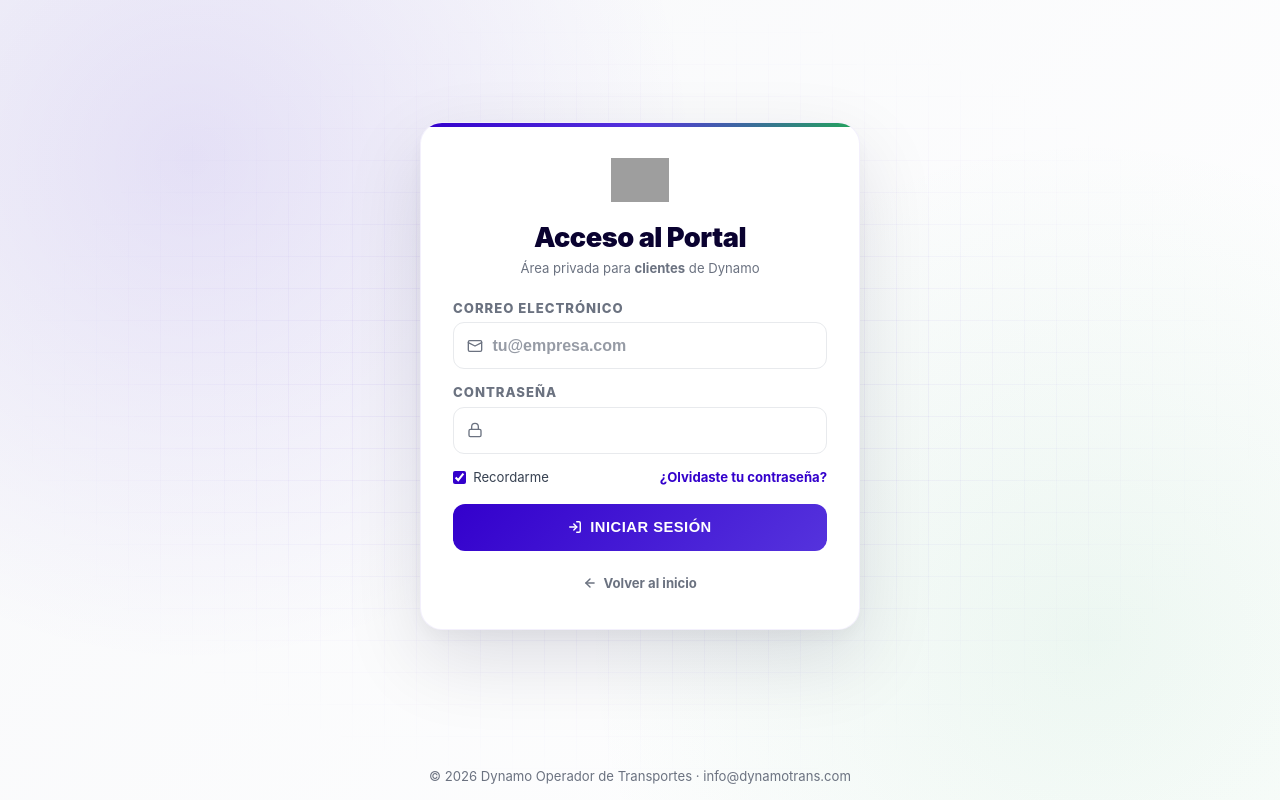
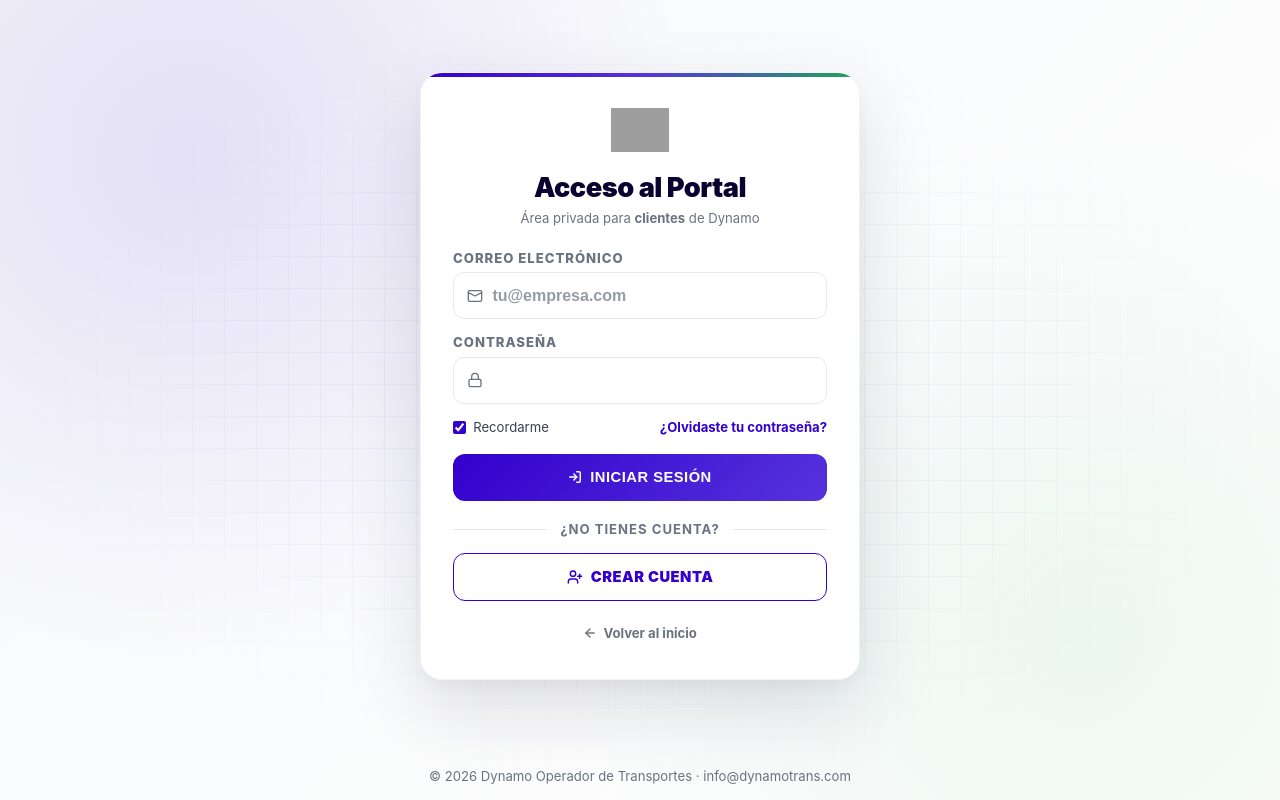
Before and after one commit to dynamotrans/dynamo-web, a Next.js app: page /panel/entrar in a window 1280 px wide. Built offline with nearby package versions, Linux system fonts and the light colour scheme; no server answers; grey boxes are pictures that could not be loaded.

Commit message:
feat(plataforma): vuelve el botón Crear cuenta en la entrada; al pulsarlo avisa de que el alta online llega pronto y ofrece email y WhatsApp
Co-Authored-By: Claude Opus 5.5 <noreply@anthropic.com>
Claude-Session: https://claude.ai/code/session_01S9g37D3SiP7RBw26g6KSrZ

```diff
--- /dev/null
+++ b/app/panel/entrar/CrearCuenta.tsx
@@ -0,0 +1,31 @@
+'use client';
+
+import { useState } from 'react';
+import { IcoInfo } from '@/components/Iconos';
+
+// "Crear cuenta" se queda con el diseño de portal.html, pero el alta de clientes aún no
+// está abierta (etapa B): al pulsarlo se avisa y se ofrece el contacto.
+export default function CrearCuenta() {
+  const [abierto, setAbierto] = useState(false);
+  return (
+    <>
+      <div className="portal-divider">¿No tienes cuenta?</div>
+      <button type="button" className="portal-create" aria-expanded={abierto}
+              onClick={() => setAbierto(true)}>
+        <svg viewBox="0 0 24 24" fill="none" stroke="currentColor" strokeWidth="2.2" strokeLinecap="round" strokeLinejoin="round" aria-hidden="true"><path d="M16 21v-2a4 4 0 0 0-4-4H6a4 4 0 0 0-4 4v2" /><circle cx="9" cy="7" r="4" /><line x1="19" y1="8" x2="19" y2="14" /><line x1="22" y1="11" x2="16" y2="11" /></svg>
+        Crear cuenta
+      </button>
+      {abierto && (
+        <div className="warn info portal-aviso-alta" role="status">
+          <IcoInfo />
+          <div>
+            <strong>El alta online estará disponible muy pronto.</strong> Mientras tanto, escríbenos
+            a <a href="mailto:info@dynamotrans.com?subject=Quiero%20crear%20una%20cuenta%20en%20la%20plataforma">info@dynamotrans.com</a> o
+            por <a href="https://wa.me/34628995709" target="_blank" rel="noopener">WhatsApp</a> y
+            te creamos la cuenta.
+          </div>
+        </div>
+      )}
+    </>
+  );
+}
--- a/app/panel/entrar/entrar.css
+++ b/app/panel/entrar/entrar.css
@@ -181,3 +181,6 @@
 .portal-submit:disabled { opacity: 0.7; cursor: wait; transform: none; box-shadow: none; }
 @media (prefers-reduced-motion: reduce) { .portal-card, .portal-bg { animation: none; } }
 .portal-card > .portal-back { margin-top: 0.9rem; }
+.portal-create { cursor: pointer; font-family: inherit; }
+.portal-aviso-alta { margin: 0.8rem 0 0; text-align: left; }
+.portal-aviso-alta a { color: var(--purple); font-weight: 700; }
--- a/app/panel/entrar/page.tsx
+++ b/app/panel/entrar/page.tsx
@@ -1,14 +1,14 @@
 import { configSupabase } from '@/lib/supabase/server';
 import SinConfigurar from '@/components/SinConfigurar';
 import FormEntrar from './FormEntrar';
+import CrearCuenta from './CrearCuenta';
 import './entrar.css';
 
 export const dynamic = 'force-dynamic';
 
 // Mismo diseño que portal.html (la pantalla de acceso aprobada), con el login real.
-// Fuera del mockup: el cartel "Modo demo" y su explicación (ya no es demo) y "Crear
-// cuenta" (el alta de clientes llega en la etapa B; hasta entonces las cuentas las da
-// Dynamo).
+// Fuera del mockup: el cartel "Modo demo" y su explicación (ya no es demo). "Crear
+// cuenta" se mantiene, pero avisa de que el alta online llega pronto (etapa B).
 export default function PaginaEntrar() {
   if (!configSupabase()) return <SinConfigurar />;
   return (
@@ -23,6 +23,7 @@ export default function PaginaEntrar() {
           <p className="portal-subtitle">Área privada para <strong>clientes</strong> de Dynamo</p>
 
           <FormEntrar />
+          <CrearCuenta />
 
           <a href="/" className="portal-back">
             <svg viewBox="0 0 24 24" fill="none" stroke="currentColor" strokeWidth="2.5" strokeLinecap="round" strokeLinejoin="round" aria-hidden="true"><line x1="19" y1="12" x2="5" y2="12" /><polyline points="12 19 5 12 12 5" /></svg>
```
